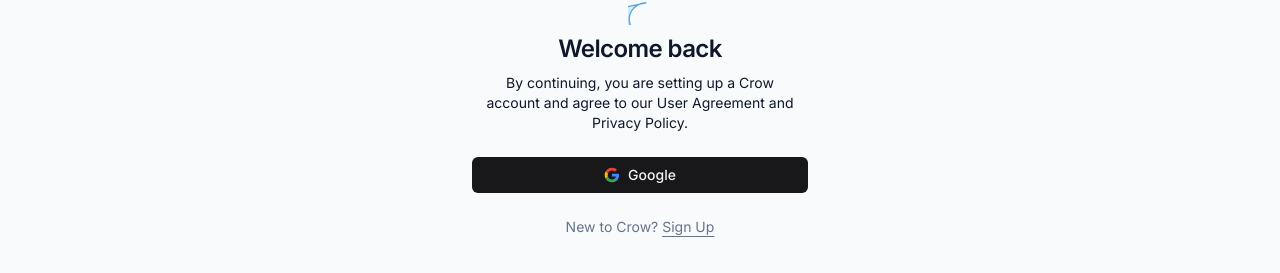
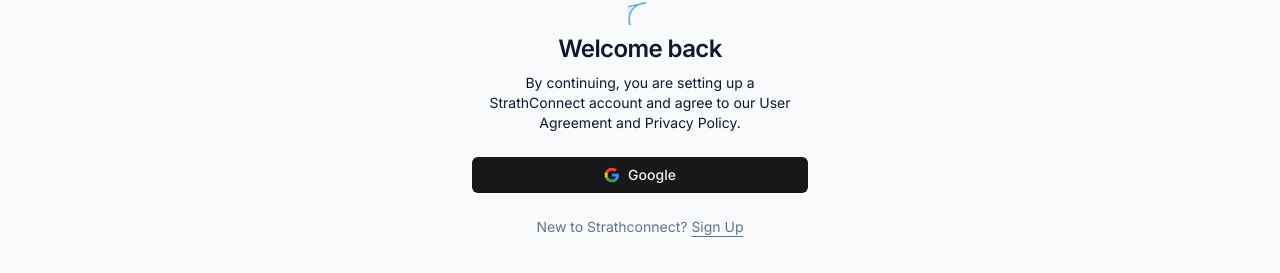
Before and after one commit to 169398/my-app, a Next.js app: page /sign-in in a window 1280 px wide. Shown: the part 301-574 px from the top of the page. Built offline with nearby package versions, Linux system fonts and the light colour scheme; no server answers.

Commit message:
updated name
temporary changes

```diff
--- a/src/components/SignIn.tsx
+++ b/src/components/SignIn.tsx
@@ -9,13 +9,13 @@
         <Icons.logo className='mx-auto h-6 w-6' />
         <h1 className='text-2xl font-semibold tracking-tight'>Welcome back</h1>
         <p className='text-sm max-w-xs mx-auto'>
-          By continuing, you are setting up a Crow account and agree to our
+          By continuing, you are setting up a StrathConnect account and agree to our
           User Agreement and Privacy Policy.
         </p>
       </div>
       <UserAuthForm />
       <p className='px-8 text-center text-sm text-muted-foreground'>
-        New to Crow?{' '}
+        New to Strathconnect?{' '}
         <Link
           href='/sign-up'
           className='hover:text-brand text-sm underline underline-offset-4'>
```
